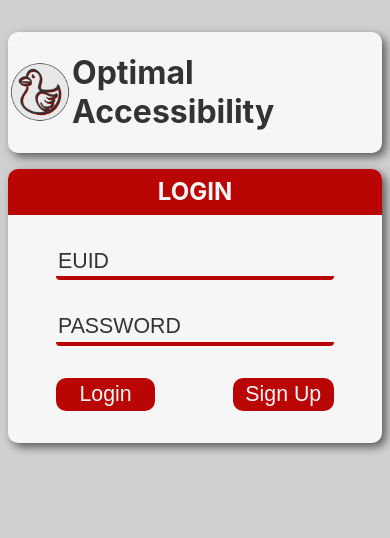
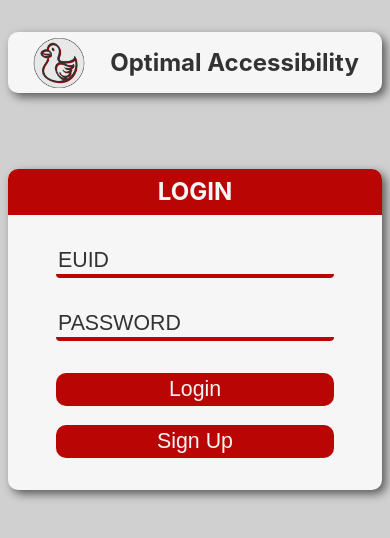
Before and after one commit to TylerAdamMartinez/Optimal-Accessibility, a React (Create React App) app in the folder Application/: page / in a window 390 px wide. Shown: the top 538 px of the page. Built offline with nearby package versions, Linux system fonts and the light colour scheme.

Commit message:
[Pages] style: Login & Registration pages are screen responsive

```diff
--- a/Application/src/Pages/LoginPage.css
+++ b/Application/src/Pages/LoginPage.css
@@ -5,6 +5,33 @@
     grid-template-columns: 1fr 1fr 1fr;
     height: 100vh;
     width: 100vw;
+}
+
+
+@media screen and (min-width: 1500px) {
+    #LoginPageDiv {
+        grid-template-columns: auto 500px auto;
+    }
+}
+
+@media screen and (max-width: 1050px) {
+    #LoginLogoBanner h1 {
+        font-size: 1.5em !important;
+    }
+
+    #LoginLogoBanner img {
+        height: 48px !important;
+    }
+}
+
+@media screen and (max-width: 1200px) {
+    #LoginLogoBanner h1 {
+        font-size: 1.75em;
+    }
+
+    #LoginLogoBanner img {
+        height: 56px !important;
+    }
 }
 
 #LoginLogoBanner {
@@ -80,6 +107,20 @@
     justify-content: space-between;
 }
 
+@media screen and (max-width: 1150px) {
+    #SignInForm {
+        grid-template-rows: 1fr 1fr auto !important;
+    }
+
+    #LoginBtnsSection {
+        font-size: 14pt;
+        display: grid;
+        grid-template-columns: 1fr;
+        grid-template-rows: 1fr 1fr;
+        gap: 1em;
+    }
+}
+
 #LoginBtnsSection input {
     padding-left: 1.1em;
     padding-right: 1.1em;
@@ -101,6 +142,10 @@
     transition: box-shadow .2s ease-in-out;
 }
 
+#LoginBtnsSection button a {
+    color: #f6f6f6;
+}
+
 #LoginBtnsSection button:hover {
     box-shadow: 2px 2px 4px rgb(90, 90, 90);
 }
--- a/Application/src/Pages/LoginPage.js
+++ b/Application/src/Pages/LoginPage.js
@@ -64,7 +64,7 @@ function Login() {
                     <input placeholder="PASSWORD" type="password"  value={password} onChange={handlePASSWORDChange}/>
                     <div id='LoginBtnsSection'>
                         <input type="submit" value="Login" className='PopUpAccountMenuDivbtn'/>
-                        <Link to="/register"><button className='PopUpAccountMenuDivbtn'>Sign Up</button></Link>
+                        <button className='PopUpAccountMenuDivbtn'><Link to="/register">Sign Up</Link></button>
                     </div>
                   </form>
             </div>
--- a/Application/src/Pages/RegistrationPage.css
+++ b/Application/src/Pages/RegistrationPage.css
@@ -5,6 +5,12 @@
     grid-template-columns: 1fr 1fr 1fr;
     height: 100vh;
     width: 100vw;
+}
+
+@media screen and (min-width: 1500px) {
+    #RegistrationPageDiv {
+        grid-template-columns: auto 500px auto;
+    }
 }
 
 #LoginLogoBanner {
--- a/Application/src/Pages/RegistrationPage.js
+++ b/Application/src/Pages/RegistrationPage.js
@@ -76,7 +76,7 @@ function Register() {
 					<input placeholder="Confirm Password" type="password"  value={ConfirmPassword} onChange={handleConfirmPasswordChange}/>
                     <div id='LoginBtnsSection'>
                         <input type="submit" value="Register" className='PopUpAccountMenuDivbtn'/>
-                        <Link to="/"><button className='PopUpAccountMenuDivbtn'>Back to Login</button></Link>
+                        <button className='PopUpAccountMenuDivbtn'><Link to="/">Back to Login</Link></button>
                     </div>
                   </form>
             </div>
```
